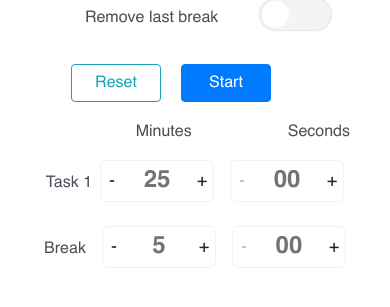
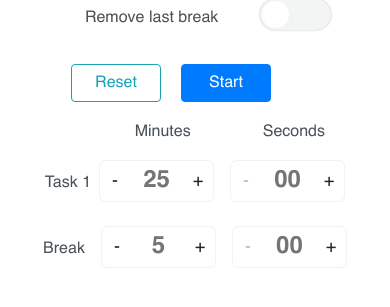
Before and after one commit to Hassan-YB/Timers, a PHP site: page /pomofocustimer.html in a window 390 px wide. Shown: the part 293-600 px from the top of the page. Run offline with PHP 8.4, Linux system fonts and the light colour scheme; some libraries are stand-ins or nearby versions.

Commit message:
front-end

```diff
--- a/css/style.css
+++ b/css/style.css
@@ -193,9 +193,7 @@ h1,h2,h3,h4,h5{
     #warm-up-div{
         margin-left: 17px;
     }
-    .numberstyle-qty .qty-btn {
-        width: 22px;
-    }
+
     .fa-hourglass-end:before {
         font-size: 50px;
     }
--- a/pomofocustimer.html
+++ b/pomofocustimer.html
@@ -93,9 +93,12 @@
         .form-control{
             border: 0.1px solid #f2f2f2 !important;
         }
+        .mins-secs-row{
+            width: 310px;
+        }
         @media only screen and (max-width: 576px){
             .numberstyle-qty input {
-                width: 60px;
+                width: 45px;
                 border-left: 0;
                 border-right: 0;
                 color: #747474;
@@ -113,6 +116,12 @@
                 position: relative;
                 display: inline-block;
                 width: 107px;
+            }
+            .numberstyle-qty .qty-btn {
+                width: 30px;
+            }
+            .mins-secs-row{
+                width: 276px;
             }
         }
       </style>
@@ -187,9 +196,9 @@
                 <button class="btn btn-primary startButton" id="timer-btn">Start</button>
                 <i class="far fa-volume-up fa-2x cursor-pointer font-color mx-2" id="toggleSoundBtn" style="width:32px"></i>
             </div>
-            <div class="d-flex flex-row justify-content-end" style="width:310px;">
-                <h5 class="font-label mr-5 mb-0 pt-2">Minutes</h5>
-                <h5 class="font-label ml-5 mb-0 pt-2">Seconds</h5>
+            <div class="d-flex flex-row justify-content-end mins-secs-row">
+                <h5 class="font-label mr-lg-5 mr-4 mb-0 pt-2">Minutes</h5>
+                <h5 class="font-label ml-5 mr-lg-0 mr-2 mb-0 pt-2">Seconds</h5>
             </div>
             <div class="d-flex align-items-center flex-column px-2 tasks-column mb-3" id="style-1">
             </div>
--- a/tabata.html
+++ b/tabata.html
@@ -88,6 +88,9 @@
             }
             .numberstyle-qty {
                 font-size: 22px;
+            }
+            .numberstyle-qty .qty-btn {
+                width: 30px;
             }
         }
     </style>
```
